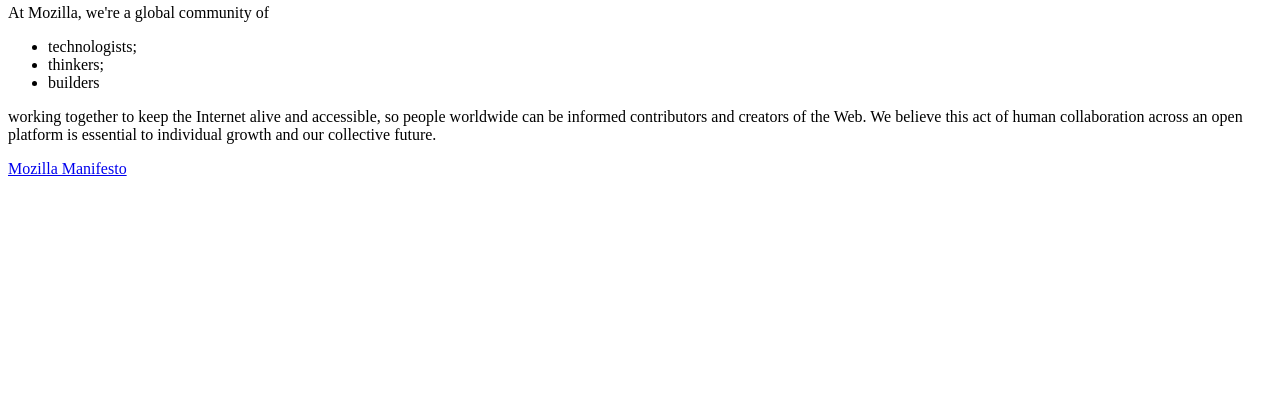
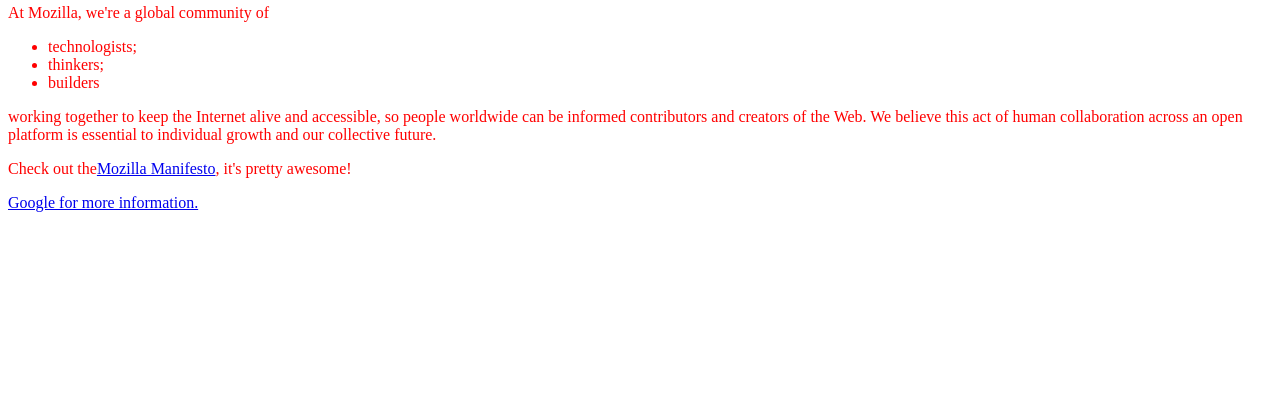
Before and after one commit to bproach/mozilla-website, a plain HTML site: page index.html in a window 1280 px wide. Shown: the part 396-800 px from the top of the page. Drawn offline with Linux system fonts and the light colour scheme.

Commit message:
add CSS style sheet and modify body of page

```diff
--- a/index.html
+++ b/index.html
@@ -3,6 +3,7 @@
 <head>
 	<meta charset="utf-8">
 	<title>My test page</title>
+	<link rel="stylesheet" type="text/css" href="style.css">
 </head>
 <body>
 	<h1>Mozilla is less cool than Chrome</h1>
@@ -16,6 +17,8 @@
 	</ul>
 	<p>working together to keep the Internet alive and accessible, so people worldwide can be informed contributors and creators of the Web. We believe this act of human collaboration across an open platform is essential to individual growth and our collective future.</p>
 
-	<a href="https://www.mozilla.org/en-US/about/manifesto/">Mozilla Manifesto</a>
+	<p>Check out the<a href="https://www.mozilla.org/en-US/about/manifesto/">Mozilla Manifesto</a>, it's pretty awesome!</p>
+
+	<a href="http://www.google.com">Google for more information.</a>
 </body>
 </html>
--- /dev/null
+++ b/style.css
@@ -0,0 +1,3 @@
+p, li, h1 {
+	color: red;
+}
```
